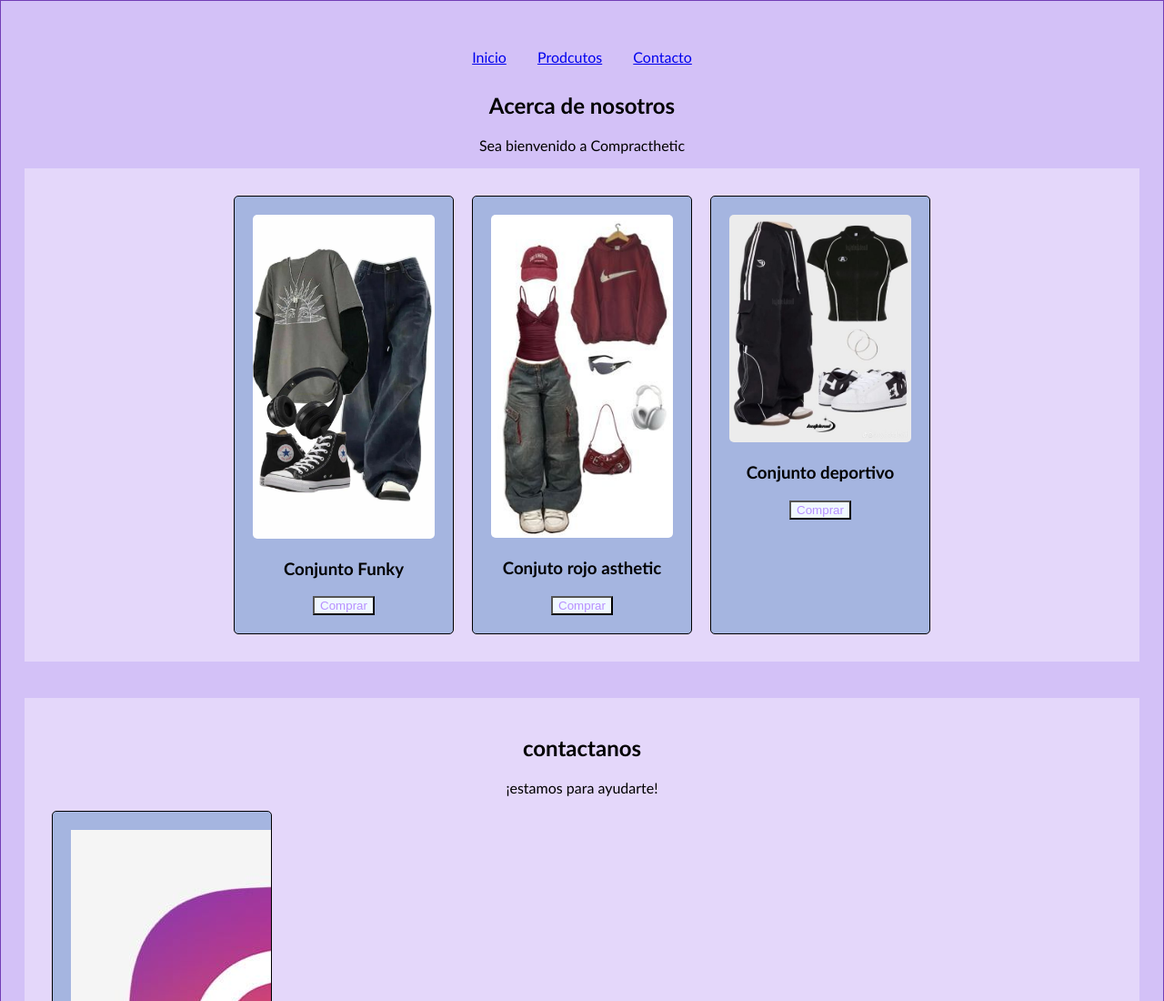
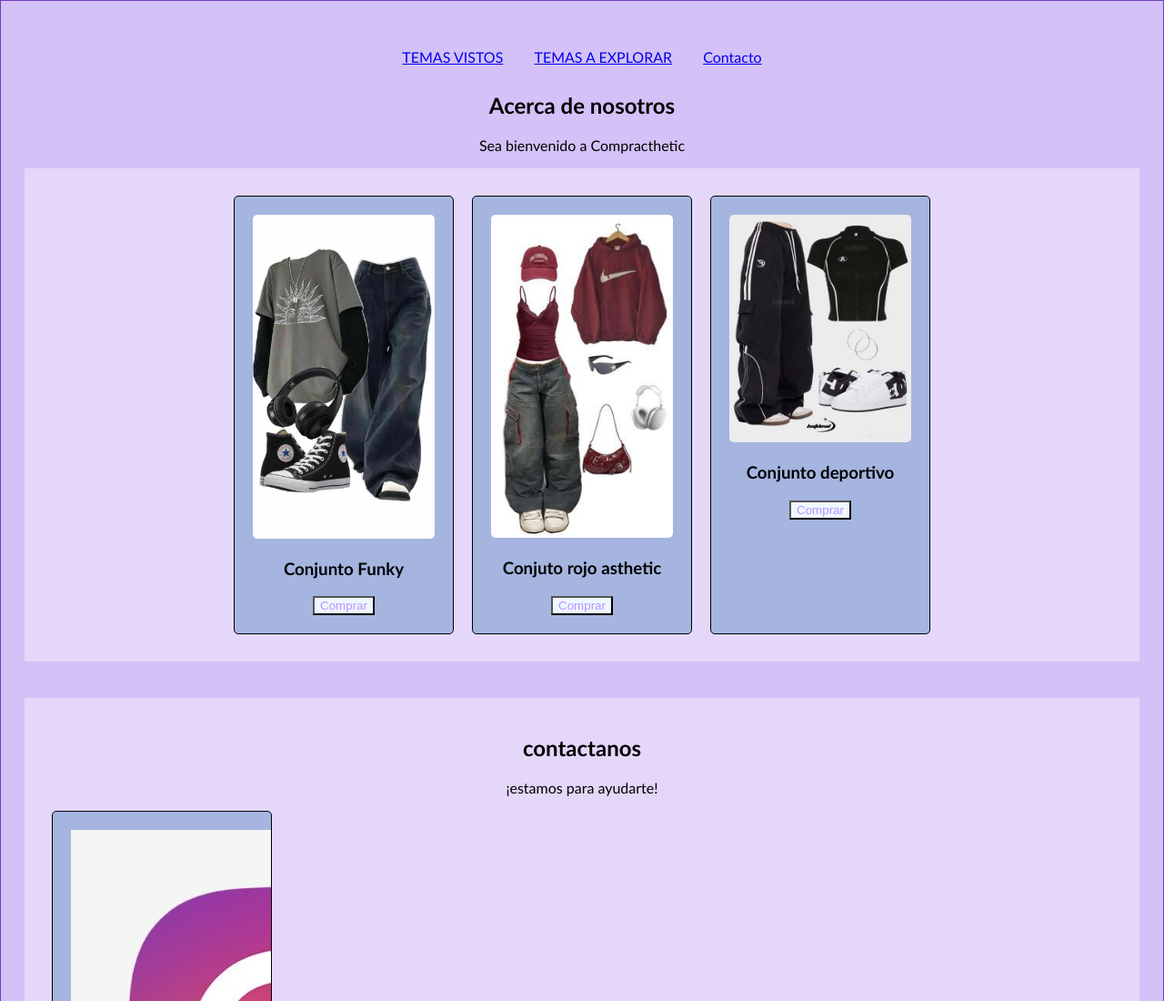
Before and after one commit to Alejo-rgb/EMA, a plain HTML site: page index.html in a window 1280 px wide. Shown: the top 1100 px of the page at 91% size. Drawn offline with Linux system fonts and the light colour scheme.

Commit message:
Update index.html

```diff
--- a/index.html
+++ b/index.html
@@ -5,15 +5,15 @@
         <meta charset="UTF-8">
         <meta http-equiv="X-UA-Compatible" content="IE=edge">
         <meta name="viewport" content="widht=device-widht, initial-scale=1.0">
-        <title>Comprasthetic</title>
+        <title>Trabajo final de LSO</title>
     </head>
 <head>
     <body>
     <header>
        <nav>
         <ul>
-        <li><a href="#inicio"> Inicio</a></li>
-        <li><a href="#Productos"> Prodcutos</a></li>
+        <li><a href="#inicio"> TEMAS VISTOS</a></li>
+        <li><a href="#Productos"> TEMAS A EXPLORAR</a></li>
         <li><a href="Contacto"> Contacto</a></li>
         </ul>
         </nav>
@@ -61,4 +61,5 @@
         </main>
     </header>
     </body>
+
 </head>
```
